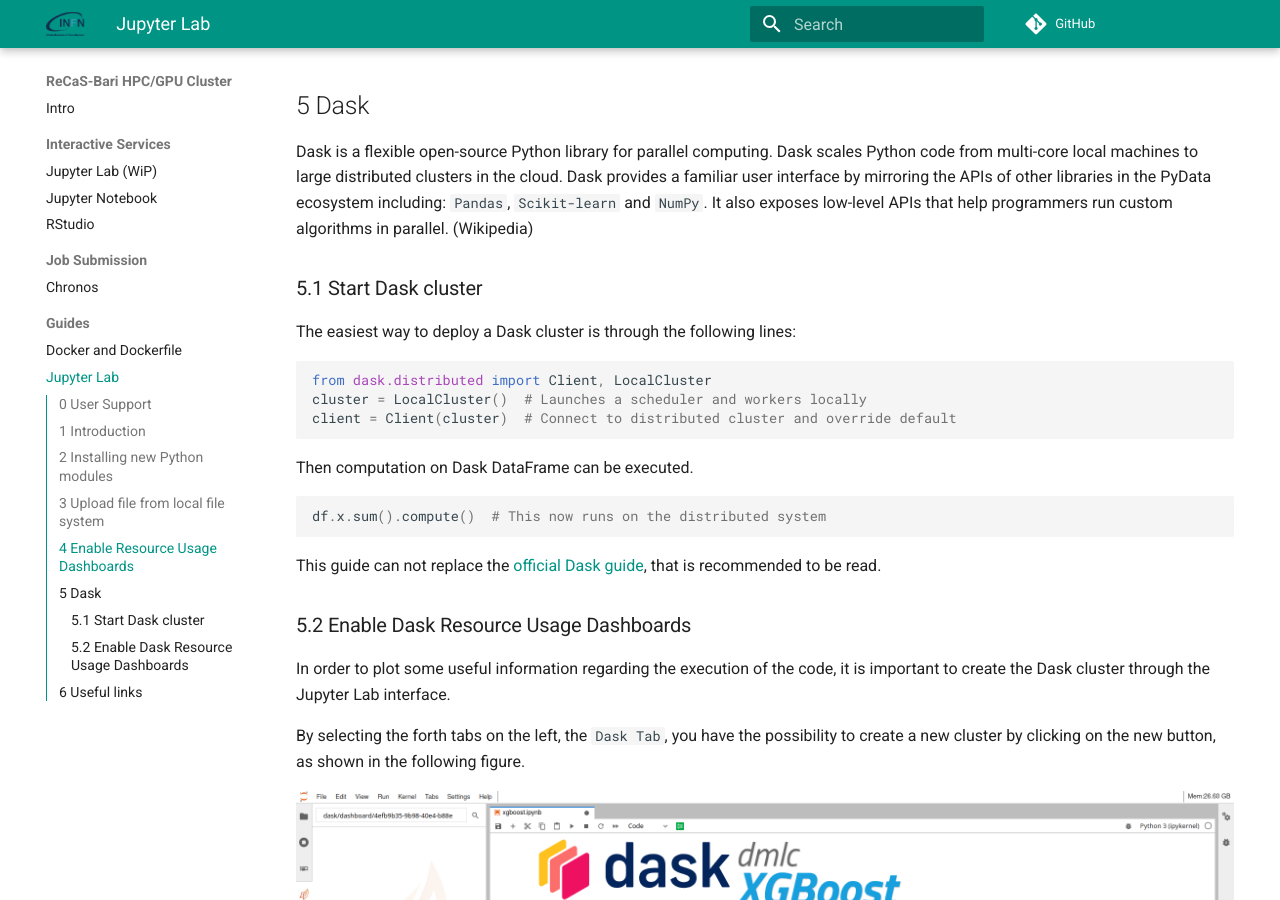
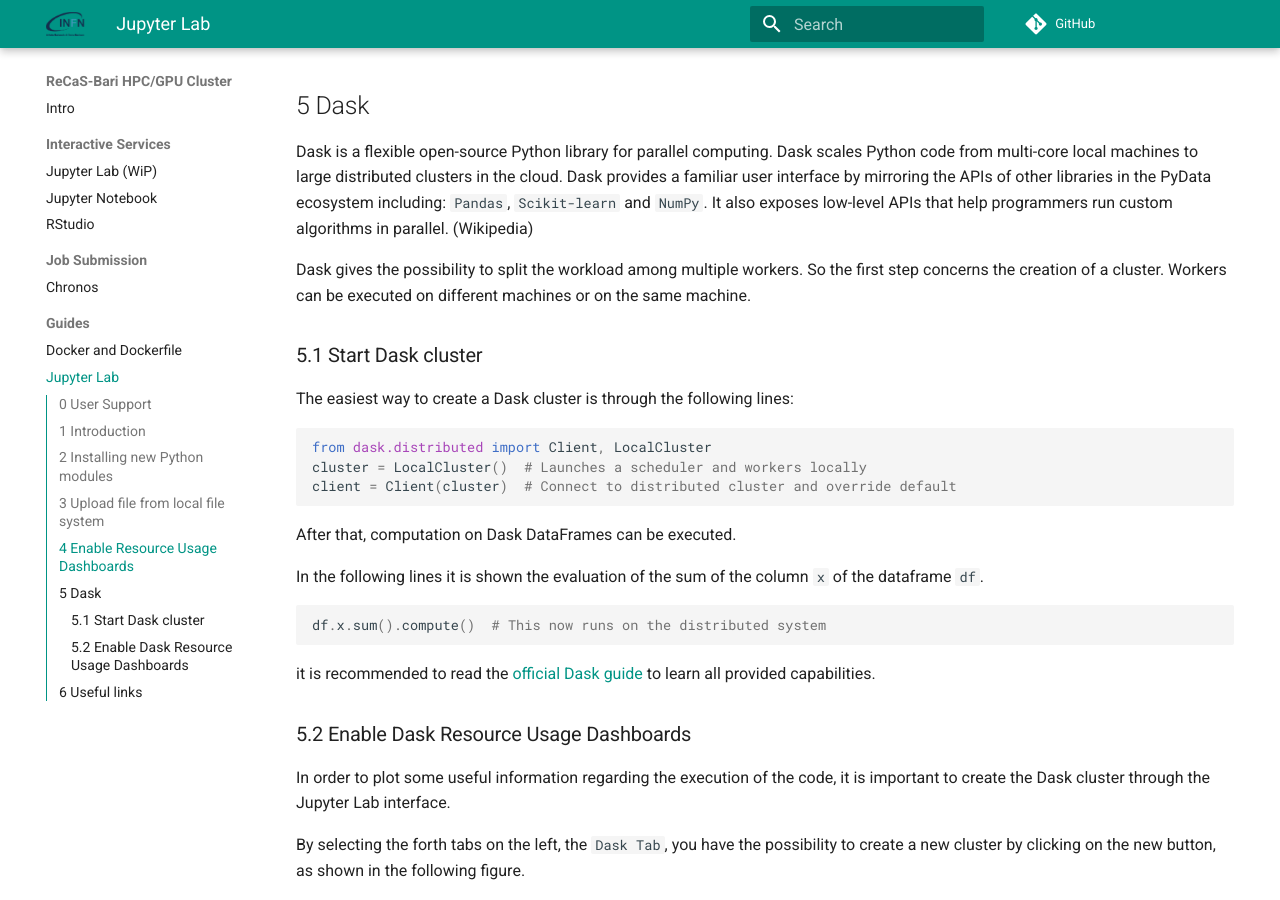
Before and after one commit to jvino/cluster-hpc-gpu-guides, an MkDocs documentation site: the page built from docs/guides/jupyter-lab.md, in a window 1280 px wide and 900 px high, scrolled down 4119 px. Built offline with MkDocs 1.6.1 and Material for MkDocs 9.7.7, drawn with Linux system fonts in a browser that asks for light colours; comment, search, counter and statistics services are not loaded.

Commit message:
Inserted Dask section in the JupyterLab guide

````diff
--- a/docs/guides/jupyter-lab.md
+++ b/docs/guides/jupyter-lab.md
@@ -79,9 +79,13 @@
 
 Dask is a flexible open-source Python library for parallel computing. Dask scales Python code from multi-core local machines to large distributed clusters in the cloud. Dask provides a familiar user interface by mirroring the APIs of other libraries in the PyData ecosystem including: `Pandas`, `Scikit-learn` and `NumPy`. It also exposes low-level APIs that help programmers run custom algorithms in parallel. (Wikipedia)
 
+Dask gives the possibility to split the workload among multiple workers.
+So the first step concerns the creation of a cluster.
+Workers can be executed on different machines or on the same machine.
+
 ### 5.1 Start Dask cluster
 
-The easiest way to deploy a Dask cluster is through the following lines:
+The easiest way to create a Dask cluster is through the following lines:
 
 ```python
 from dask.distributed import Client, LocalCluster
@@ -89,13 +93,15 @@
 client = Client(cluster)  # Connect to distributed cluster and override default
 ```
 
-Then computation on Dask DataFrame can be executed.
+After that, computation on Dask DataFrames can be executed.
+
+In the following lines it is shown the evaluation of the sum of the column `x` of the dataframe `df`.
 
 ```python
 df.x.sum().compute()  # This now runs on the distributed system
 ```
 
-This guide can not replace the [official Dask guide](https://distributed.dask.org/en/stable/quickstart.html), that is recommended to be read.
+it is recommended to read the [official Dask guide](https://distributed.dask.org/en/stable/quickstart.html) to learn all provided capabilities.
 
 ### 5.2 Enable Dask Resource Usage Dashboards
 
````
